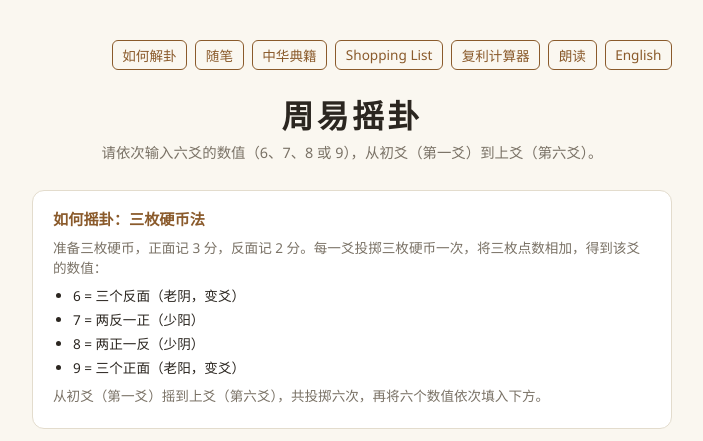
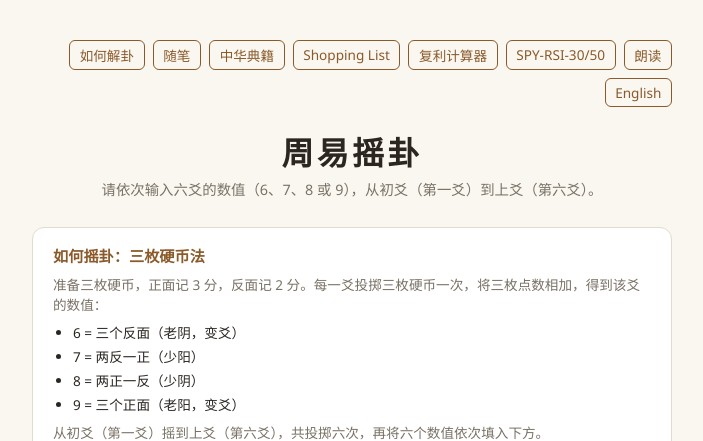
Before and after one commit to abc01013579/zhouyi-divination, a Flask app: page / in a window 1280 px wide. Shown: the top 441 px of the page, without its empty margins (288-991 px from the left). Run offline with Flask 3, Linux system fonts and the light colour scheme.

Commit message:
Add SPY-RSI-30/50 nav link to filtered journal
Co-Authored-By: Claude Opus 5.5 <noreply@anthropic.com>

```diff
--- a/templates/index.html
+++ b/templates/index.html
@@ -23,6 +23,7 @@
       <a href="https://tcm.shuiming.cc" target="_blank" rel="noopener">{{ t.classics_link_label }}</a>
       <a href="{{ url_for('balance_plate_page') }}">{{ t.balance_plate_link_label }}</a>
       <a href="{{ url_for('dca_page') }}?lang={{ lang }}">{{ t.dca_link_label }}</a>
+      <a href="https://tcm.shuiming.cc/journal?tag=SPY-RSI" target="_blank" rel="noopener">SPY-RSI-30/50</a>
       <a href="{{ url_for('read_page') }}?lang={{ lang }}">{{ t.read_link_label }}</a>
       <a href="?lang={{ t.lang_switch_target }}">{{ t.lang_switch_label }}</a>
     </div>
```
